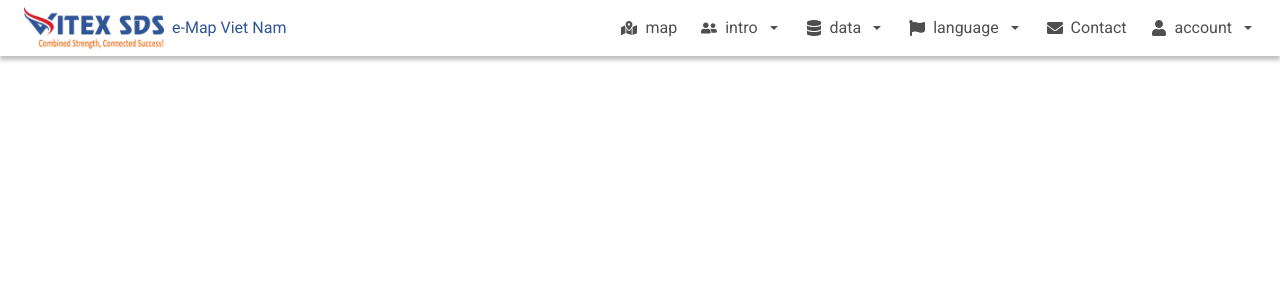
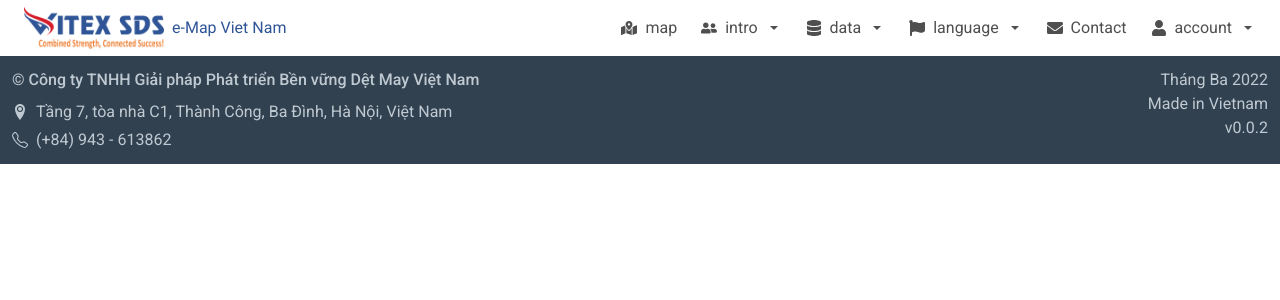
Before and after one commit to cungbuituananh/fe-vtex, a React (Vite) app: page / in a window 1280 px wide. Shown: the top 300 px of the page. Built offline with nearby package versions, Linux system fonts and the light colour scheme.

Commit message:
update footer

```diff
--- a/src/App.tsx
+++ b/src/App.tsx
@@ -2,12 +2,14 @@ import { Routes } from "react-router-dom";
 import "./App.css";
 import Navbar from "./components/Navbar";
 import { LIST_ROUTES, renderRoutes } from "./routes/routes";
+import Footer from "./components/Navbar/Footer";
 
 function App() {
   return (
     <>
       <Navbar />
       <Routes>{renderRoutes(LIST_ROUTES)}</Routes>
+      <Footer />
     </>
   );
 }
--- /dev/null
+++ b/src/components/Navbar/Footer.tsx
@@ -0,0 +1,55 @@
+import { ImLocation2 } from "react-icons/im";
+import { BsTelephone } from "react-icons/bs";
+
+const Footer = () => {
+  return (
+    <footer
+      style={{
+        background: "#324150",
+        color: "#bfc9d1",
+        padding: "12px",
+        // fontSize: 18,
+        position: "relative",
+        width: "100%",
+        boxSizing: "border-box",
+      }}
+    >
+      <div
+        style={{
+          display: "flex",
+          justifyContent: "space-between",
+          alignItems: "flex-start",
+          flexWrap: "wrap",
+          maxWidth: "100vw",
+        }}
+      >
+        <div style={{ display: "flex", flexDirection: "column", gap: 4 }}>
+          <div style={{ fontWeight: 500, marginBottom: 4 }}>
+            © Công ty TNHH Giải pháp Phát triển Bền vững Dệt May Việt Nam
+          </div>
+          <div style={{ display: "flex", alignItems: "center", gap: 8 }}>
+            <span role="img" aria-label="location">
+              <ImLocation2 />
+            </span>
+            <span>
+              Tầng 7, tòa nhà C1, Thành Công, Ba Đình, Hà Nội, Việt Nam
+            </span>
+          </div>
+          <div style={{ display: "flex", alignItems: "center", gap: 8 }}>
+            <span role="img" aria-label="phone">
+              <BsTelephone />
+            </span>
+            <span>(+84) 943 - 613862</span>
+          </div>
+        </div>
+        <div style={{ textAlign: "right", minWidth: 160 }}>
+          <div>Tháng Ba 2022</div>
+          <div>Made in Vietnam</div>
+          <div>v0.0.2</div>
+        </div>
+      </div>
+    </footer>
+  );
+};
+
+export default Footer;
--- a/src/components/Navbar/index.tsx
+++ b/src/components/Navbar/index.tsx
@@ -1,4 +1,4 @@
-import { Link, useNavigate } from "react-router-dom";
+import { Link, useLocation } from "react-router-dom";
 import logo from "../../assets/imgs/Logo.png";
 import { LIST_ROUTES } from "../../routes/routes";
 import { useTranslation } from "react-i18next";
@@ -9,28 +9,42 @@ function Navbar() {
   const { t } = useTranslation("menu");
   const [openDropdown, setOpenDropdown] = useState<string | null>(null);
 
+  const location = useLocation();
+
+  // Helper to check if route is active
+  const isActive = (url: string) => {
+    // Exact match or startsWith for parent routes
+    return location.pathname === url;
+  };
+
   return (
     <nav
       className="bg-white shadow px-6 mx-auto "
       style={{ boxShadow: "0px 4px 4px 0px rgba(0, 0, 0, 0.25)" }}
     >
-      <div className=" max-w-[1600px] flex items-center justify-between max-w-10xl mx-auto">
-        <button
-          className="flex items-center gap-2 focus:outline-none"
-          onClick={() => {
-            console.log("./");
-          }}
-          aria-label={t("title")}
-          type="button"
-        >
+      <div className="flex items-center justify-between max-w-10xl mx-auto">
+        <Link to="/" className="flex items-center gap-2 focus:outline-none">
           <img src={logo} alt="Logo" className="w-35" />
           <span className="text-[#2F5597]">{t("title")}</span>
-        </button>
+        </Link>
         <ul className="flex gap-6 items-center text-[#4F4F4F] hidden md:flex">
-          {LIST_ROUTES.map((route) => (
+          {LIST_ROUTES.map((route) => {
+            // Determine if the route is active
+            const isActiveRoute = isActive(route.url || "");
+            const isChildActive = route.children?.some((child: any) =>
+              isActive(child.url || "")
+            );
+
+            return (
               <li
                 key={route.name}
-              className="relative py-4"
+                className={`relative py-4
+                 ${
+                   isActiveRoute || isChildActive
+                     ? "text-blue-600 font-bold"
+                     : "text-[#4F4F4F]"
+                 }
+                `}
                 onMouseEnter={() => setOpenDropdown(route.name)}
                 onMouseLeave={() => setOpenDropdown(null)}
                 onFocus={() => setOpenDropdown(route.name)}
@@ -55,7 +69,11 @@ function Navbar() {
                   >
                     <span>{route.icon || null}</span>
                     <span>{t(route.name)}</span>
-                  <IoMdArrowDropdown className="transition-colors group-hover:text-[#ED7D31]" />
+                    <IoMdArrowDropdown
+                      className={`transition-colors group-hover:text-[#ED7D31] ${
+                        isActiveRoute || isChildActive ? "text-[#ED7D31]" : ""
+                      }`}
+                    />
                   </button>
                 ) : (
                   <Link
@@ -77,7 +95,7 @@ function Navbar() {
                       borderRadius: "10px",
                     }}
                   >
-                  {route.children.map((child, index) => {
+                    {route.children.map((child: any, index) => {
                       const isOnlyOne = route.children.length === 1;
                       const isLast =
                         index === route.children.length - 1 && !isOnlyOne;
@@ -91,12 +109,18 @@ function Navbar() {
                         ? { borderRadius: "10px" }
                         : {};
 
+                      const isActiveChild = isActive(child.url || "");
+
                       return (
                         <li key={child.name}>
                           {"url" in child ? (
                             <Link
                               to={child.url}
-                            className="flex items-center gap-2 block px-4 py-2 hover:bg-[#2F5597] hover:text-[#FFF] text-gray-700"
+                              className={`flex items-center gap-2 block px-4 py-2 hover:bg-[#2F5597] hover:text-[#FFF] ${
+                                isActiveChild
+                                  ? "bg-[#2F5597] text-[#FFF]"
+                                  : "text-[#4F4F4F]"
+                              } w-full text-left`}
                               tabIndex={0}
                               style={styleBorder}
                             >
@@ -107,7 +131,7 @@ function Navbar() {
                             <button
                               type="button"
                               onClick={child.event}
-                            className="flex items-center gap-2 block px-4 py-2 hover:bg-[#2F5597] hover:text-[#FFF] text-gray-700 w-full text-left"
+                              className={`flex items-center gap-2 block px-4 py-2 hover:bg-[#2F5597] hover:text-[#FFF] text-gray-700 w-full text-left`}
                               tabIndex={0}
                               style={styleBorder}
                             >
@@ -121,7 +145,8 @@ function Navbar() {
                   </ul>
                 )}
               </li>
-          ))}
+            );
+          })}
         </ul>
       </div>
     </nav>
--- a/src/pages/Contact/index.tsx
+++ b/src/pages/Contact/index.tsx
@@ -1,5 +1,5 @@
 function ContactPage() {
-  return <>Contact</>;
+  return <div className="h-[90vh]"></div>;
 }
 
 export default ContactPage;
```
Also changed, not shown: src/routes/routes.tsx (+9 -0 lines). Lines whose indentation alone changed are shown as unchanged.
